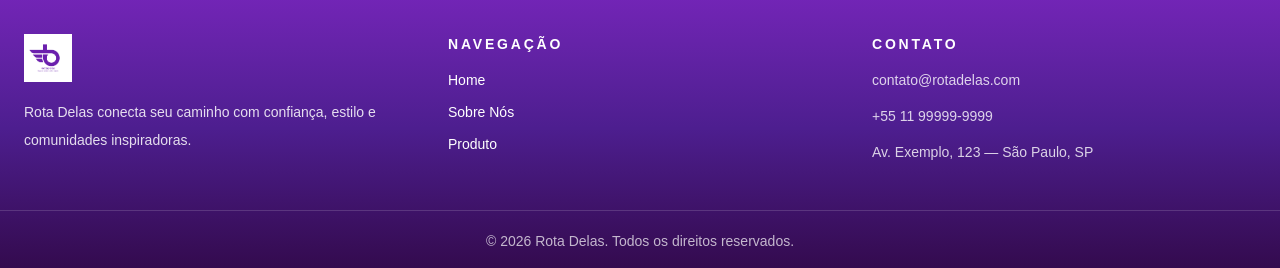
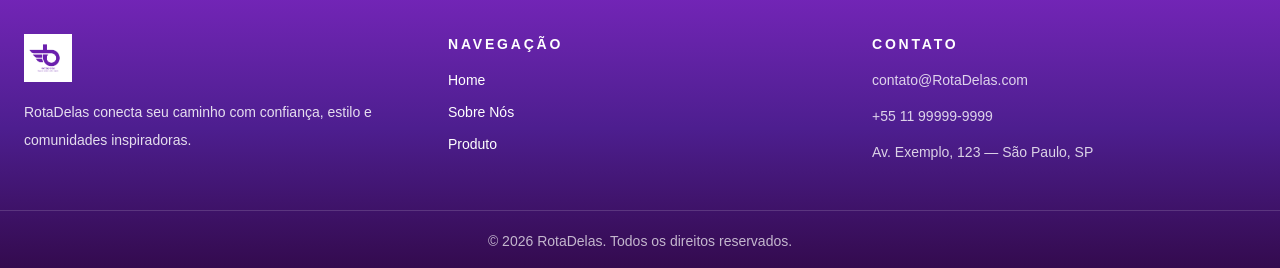
Before and after one commit to Grupo-03-Turma-JavaScript-14/rotadelas-front, a React (Vite) app: page / in a window 1280 px wide. Shown: the part 2480-2748 px from the top of the page. Built offline with nearby package versions, Linux system fonts and the light colour scheme.

Commit message:
Atualização Do Fotter

```diff
--- a/src/components/footer/Footer.tsx
+++ b/src/components/footer/Footer.tsx
@@ -8,7 +8,7 @@
         <div className="space-y-4">
           <img src="/navbar_footer/logo.png" alt="Logo Rota Delas" className="h-12 w-auto object-contain" />
           <p className="text-sm leading-7 text-white/85 max-w-md">
-            Rota Delas conecta seu caminho com confiança, estilo e comunidades inspiradoras.
+            RotaDelas conecta seu caminho com confiança, estilo e comunidades inspiradoras.
           </p>
         </div>
 
@@ -39,14 +39,14 @@
           <h3 className="text-sm font-semibold uppercase tracking-[0.2em] text-white">
             Contato
           </h3>
-          <p className="text-sm text-white/80">contato@rotadelas.com</p>
+          <p className="text-sm text-white/80">contato@RotaDelas.com</p>
           <p className="text-sm text-white/80">+55 11 99999-9999</p>
           <p className="text-sm text-white/80">Av. Exemplo, 123 — São Paulo, SP</p>
         </div>
       </div>
 
       <div className="border-t border-white/15 py-5 text-center text-sm text-white/70">
-        © {new Date().getFullYear()} Rota Delas. Todos os direitos reservados.
+        © {new Date().getFullYear()} RotaDelas. Todos os direitos reservados.
       </div>
     </footer>
   )
```
